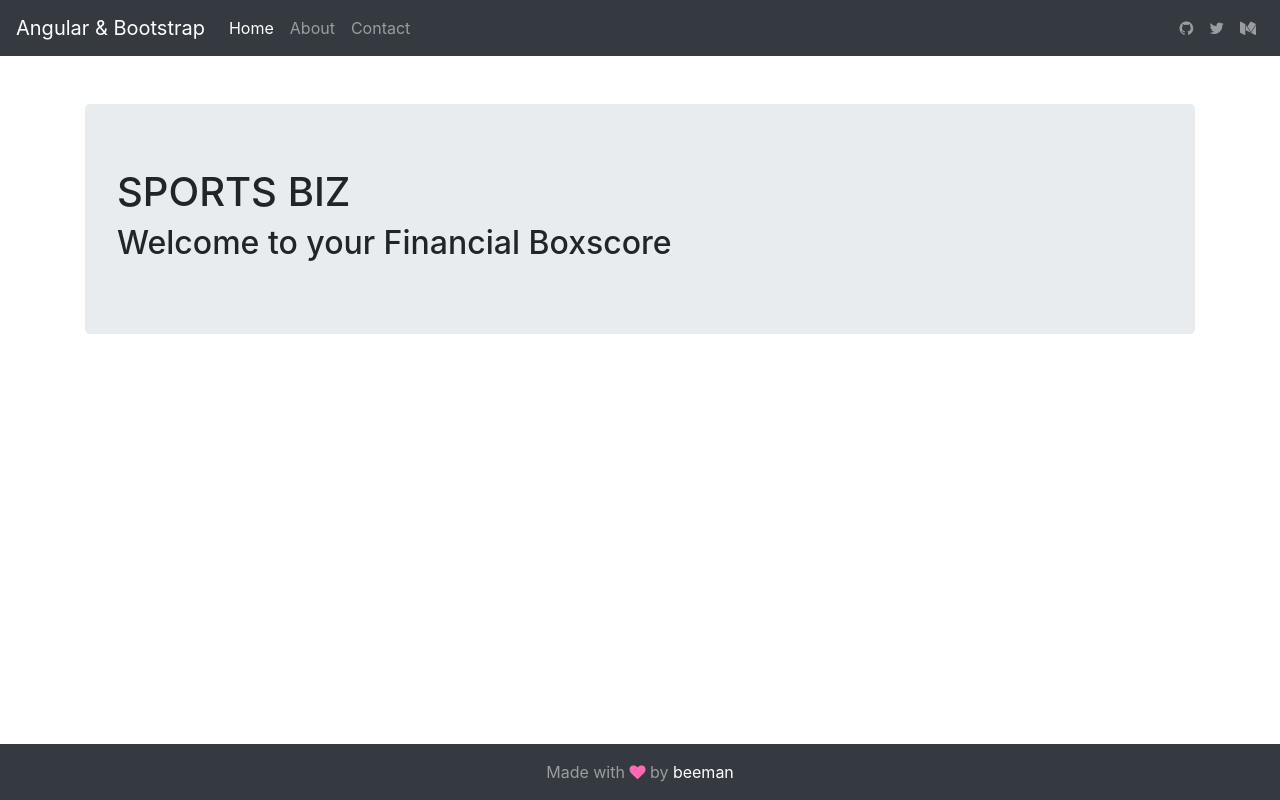
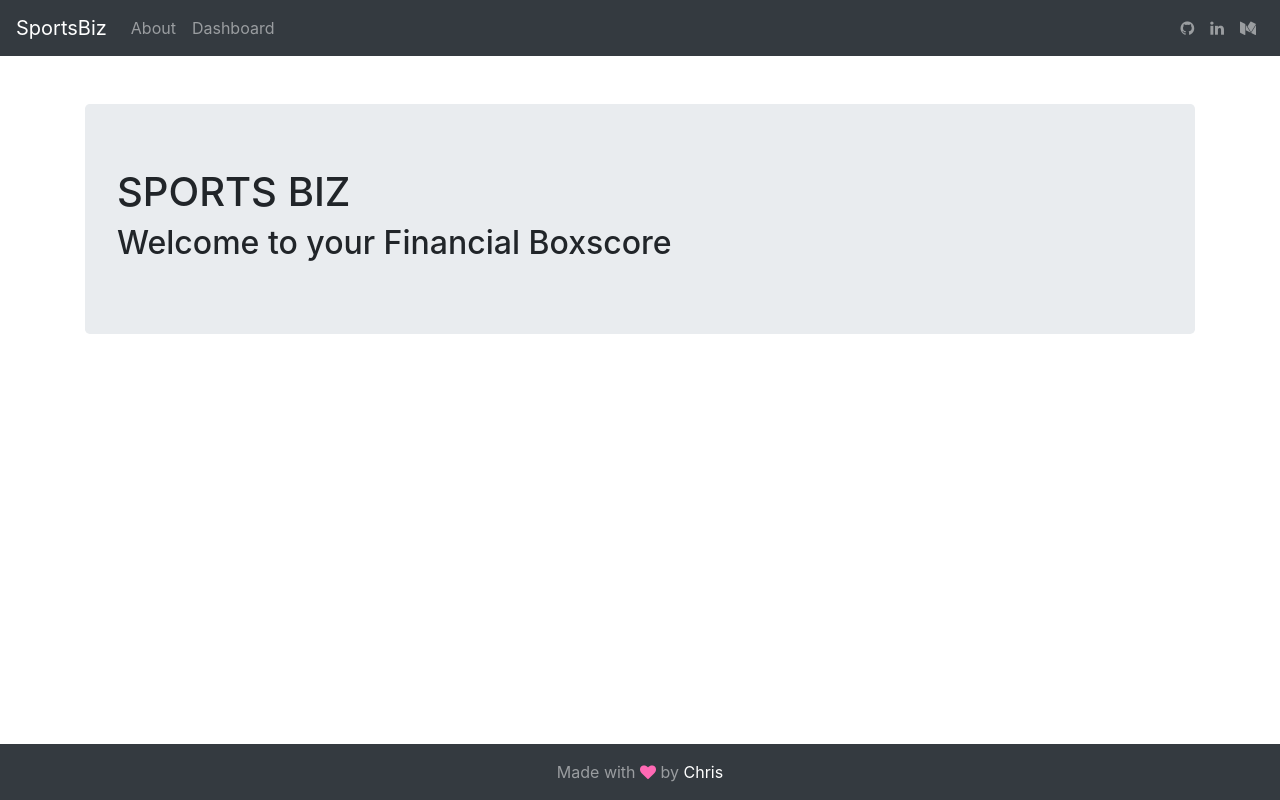
Before and after one commit to cnov20/SportsBiz-UI-MVP, an Angular app in the folder financial-dashboard-UI/: page / in a window 1280 px wide. Built offline with nearby package versions, Linux system fonts and the light colour scheme.

Commit message:
Modified and/or removed pertinent links in navbar/header and footer

```diff
--- a/financial-dashboard-UI/src/app/ui/footer/footer.component.html
+++ b/financial-dashboard-UI/src/app/ui/footer/footer.component.html
@@ -1,5 +1,5 @@
 <nav class="navbar navbar-dark bg-dark mt-5 fixed-bottom">
   <div class="navbar-expand m-auto navbar-text">
-    Made with <i class="fa fa-heart"></i> by <a href="https://twitter.com/beeman_nl">beeman</a>
+    Made with <i class="fa fa-heart"></i> by <a href="https://www.linkedin.com/in/christopher-novelli/">Chris</a>
   </div>
 </nav>
--- a/financial-dashboard-UI/src/app/ui/header/header.component.html
+++ b/financial-dashboard-UI/src/app/ui/header/header.component.html
@@ -1,21 +1,20 @@
 <nav class="navbar navbar-dark bg-dark mb-5">
-  <a class="navbar-brand" href="/">Angular & Bootstrap</a>
+  <a class="navbar-brand" href="">SportsBiz</a>
   <div class="navbar-expand mr-auto">
     <div class="navbar-nav">
-      <a class="nav-item nav-link active" routerLink="">Home</a>
-      <a class="nav-item nav-link" href="#">About</a>
-      <a class="nav-item nav-link" href="#">Contact</a>
+      <a class="nav-item nav-link" href="https://www.linkedin.com/company/sportsbiz-media-group/">About</a>
+      <a class="nav-item nav-link" href="#">Dashboard</a>
     </div>
   </div>
   <div class="navbar-expand ml-auto navbar-nav">
     <div class="navbar-nav">
-      <a class="nav-item nav-link" href="https://github.com/beeman" target="_blank">
+      <a class="nav-item nav-link" href="https://github.com/cnov20" target="_blank">
         <i class="fa fa-github"></i>
       </a>
       <a class="nav-item nav-link" href="https://twitter.com/beeman_nl" target="_blank">
-        <i class="fa fa-twitter"></i>
+        <i class="fa fa-linkedin"></i>
       </a>
-      <a class="nav-item nav-link" href="https://medium.com/@beeman" target="_blank">
+      <a class="nav-item nav-link" href="https://medium.com/@novellichris" target="_blank">
         <i class="fa fa-medium"></i>
       </a>
     </div>
```
